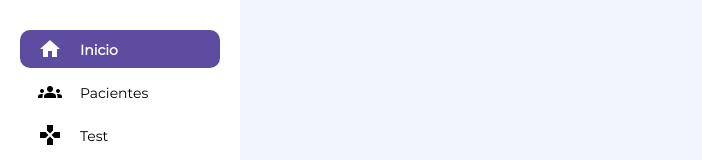
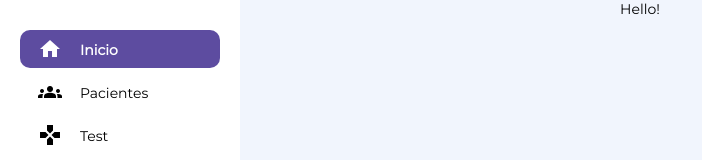
Before and after one commit to navnelson7/proyectodental, a React (Create React App) app: page / in a window 1280 px wide. Shown: the top 160 px of the page, without its empty margins (0-702 px from the left). Built offline with nearby package versions, Linux system fonts and the light colour scheme.

Commit message:
React router dom configurado

```diff
--- a/src/App.js
+++ b/src/App.js
@@ -1,11 +1,24 @@
 import React, { Fragment } from 'react'
 import NavbarDesktop from './components/Navbar/NavbarDesktop'
+import {
+  BrowserRouter as Router,
+  Switch,
+  Route,
+} from "react-router-dom";
+import Home from './components/Home';
 
 function App() {
   return (
     <Fragment>
-      <NavbarDesktop />
-    </Fragment>
+      <Router>
+        <NavbarDesktop />
+        <Switch>
+          <Route path="/">
+           <Home/>
+          </Route>
+        </Switch>
+    </Router>
+    </Fragment >
   )
 }
 
--- /dev/null
+++ b/src/components/Home/index.js
@@ -0,0 +1,9 @@
+import React from 'react'
+
+function Home() {
+    return (
+        <p align="center">Hello!</p>
+    )
+}
+
+export default Home
```
